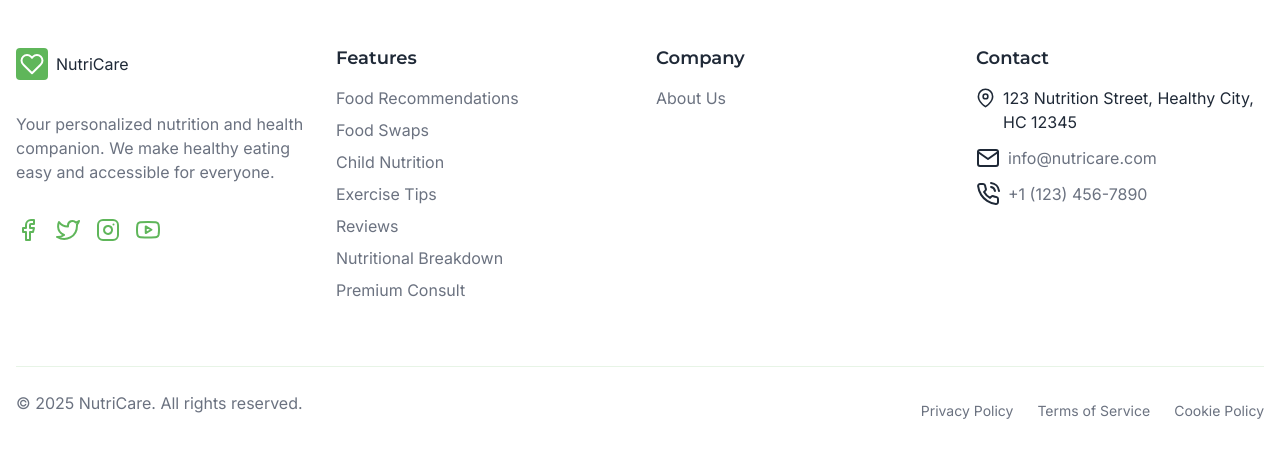
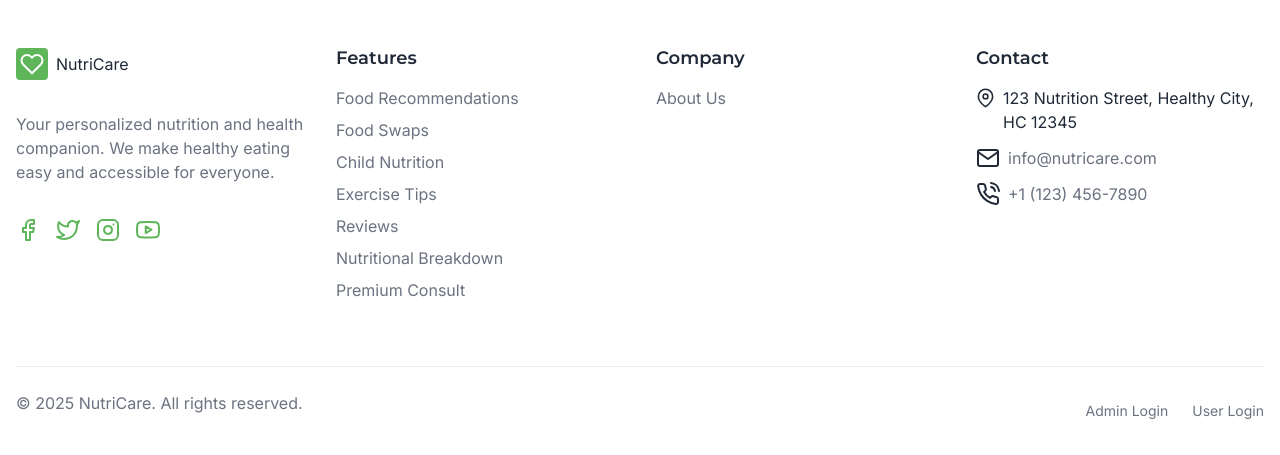
Before and after one commit to Dania-Zahid/Nutricare-, a PHP site: page /add_review.php in a window 1280 px wide. Shown: the part 702-1157 px from the top of the page. Run offline with PHP 8.4, Linux system fonts and the light colour scheme; the visitor is signed in with stand-in values (Sample User, id 1).

Commit message:
footer.php

```diff
--- a/Partials/footer.php
+++ b/Partials/footer.php
@@ -366,9 +366,9 @@
           <p>© <span id="current-year"></span> NutriCare. All rights reserved.</p>
         </div>
         <div class="legal-links">
-          <a href="#">Privacy Policy</a>
-          <a href="#">Terms of Service</a>
-          <a href="#">Cookie Policy</a>
+          <a href="admin_login.php">Admin Login</a>
+          <a href="Login.php">User Login</a>
+
         </div>
       </div>
     </div>
```
